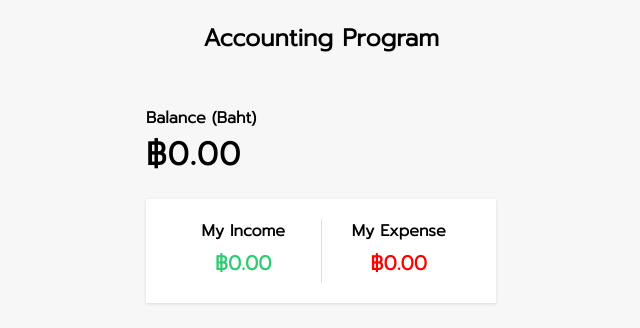
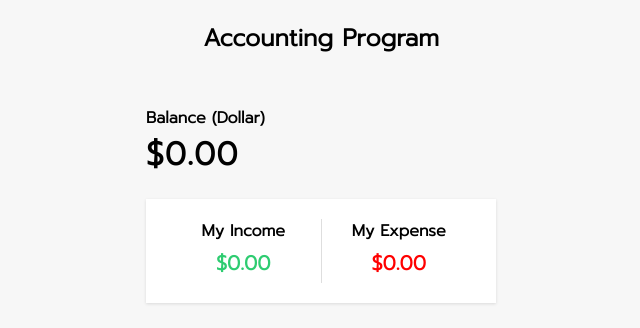
Before and after one commit to HRZXD/income-expense-webapp, a plain HTML site: page index.html in a window 1280 px wide. Shown: the top 328 px of the page, 319-959 px from the left. Drawn offline with Linux system fonts and the light colour scheme.

Commit message:
update bug

```diff
--- a/index.html
+++ b/index.html
@@ -10,7 +10,7 @@
 <body>
     <h2>Accounting Program</h2>
     <div class="container">
-        <h4>Balance (Baht)</h4>
+        <h4>Balance (Dollar)</h4>
         <h1 id="balance">$0.00</h1>
         <div class="income-expense-container">
             <div class="income">
--- a/script.js
+++ b/script.js
@@ -38,9 +38,9 @@ function calculateMoney(){
     const inCome = amounts.filter(items=>items>0).reduce((result,items)=>(result+=items),0).toFixed(2);
     const expEnse = (amounts.filter(items=>items<0).reduce((result,items)=>(result+=items),0)*-1).toFixed(2);
 
-    balance.innerText ="฿"+formatNum(totalBl);
-    moneyPlus.innerText = "฿"+formatNum(inCome);
-    moneyMinus.innerText = "฿"+formatNum(expEnse);
+    balance.innerText ="$"+formatNum(totalBl);
+    moneyPlus.innerText = "$"+formatNum(inCome);
+    moneyMinus.innerText = "$"+formatNum(expEnse);
 }
 function removeData(id){
     transactions = transactions.filter(transactions=>transactions.id !== id)
```
